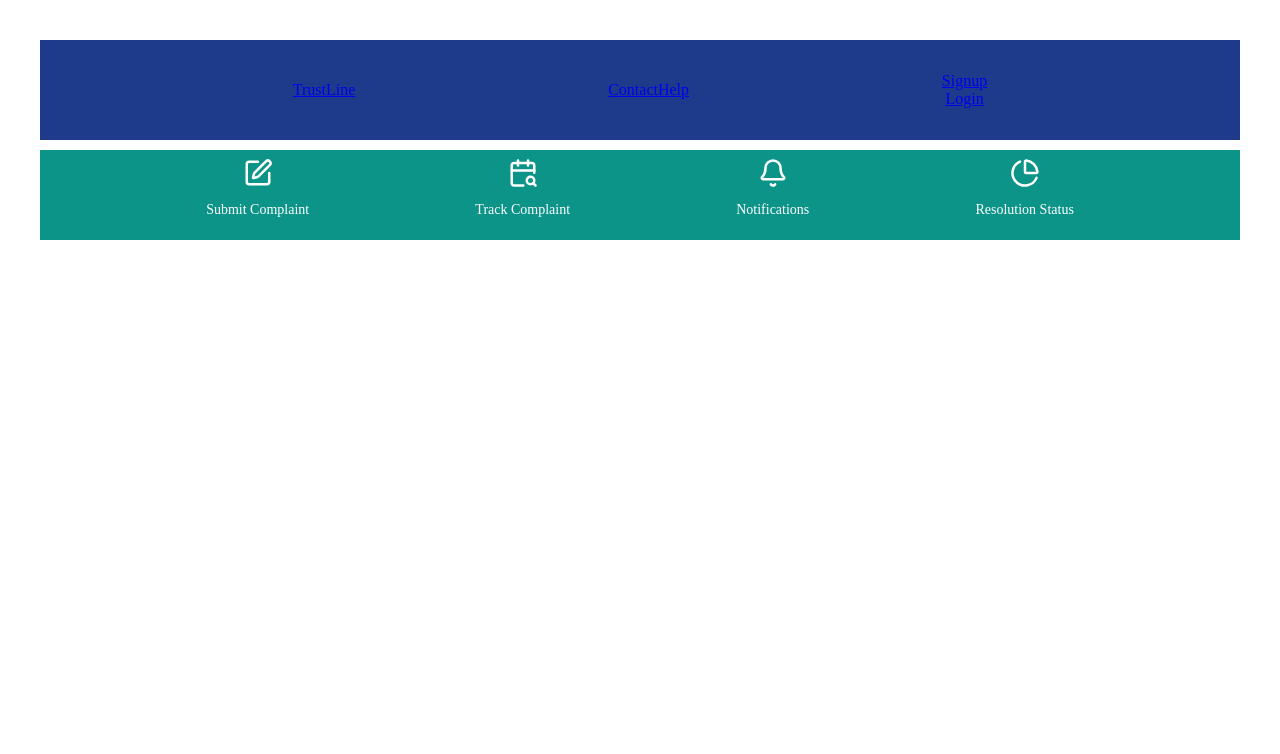
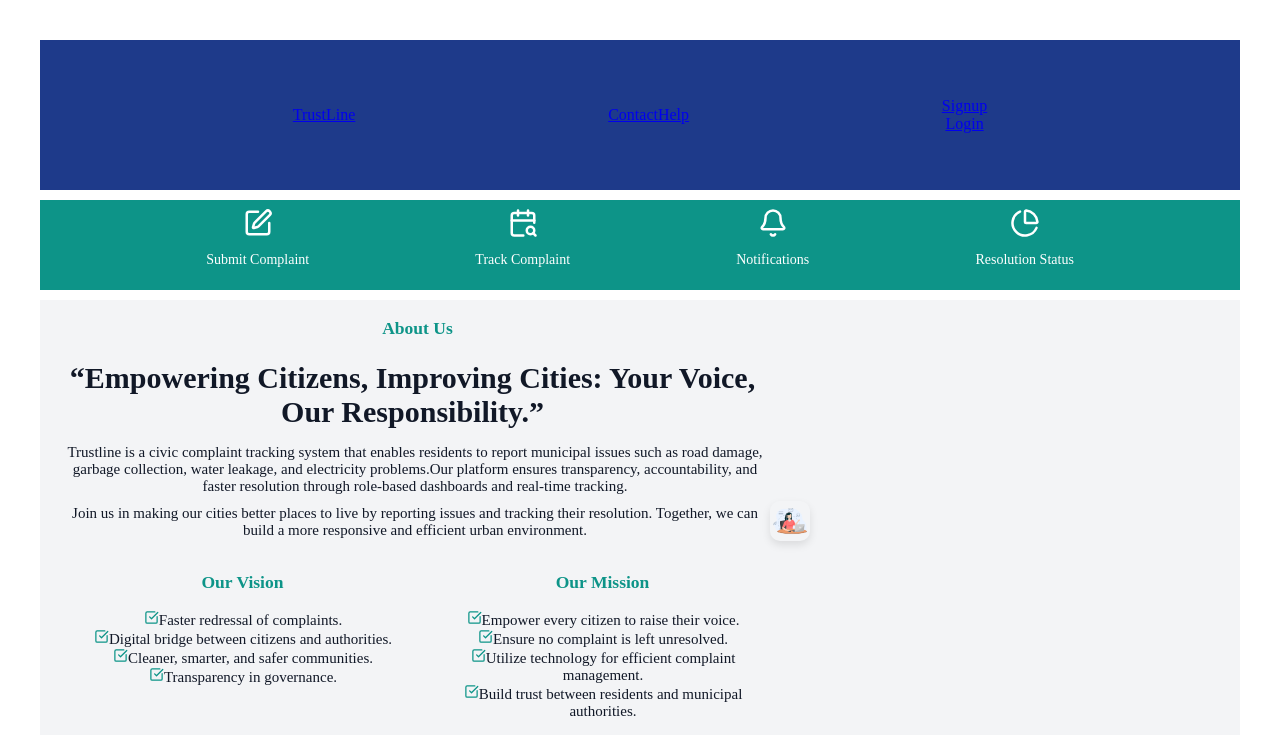
Before and after one commit to Prachi-Gupta-01/Trustline, a React (Vite) app in the folder trustFront/my-app/: page / in a window 1280 px wide. Shown: the top 754 px of the page. Built offline with nearby package versions, Linux system fonts and the light colour scheme; the HTML template or start-up script is replaced by a standard one.

Commit message:
about section added and edited

```diff
--- a/trustFront/my-app/src/assets/assets.js
+++ b/trustFront/my-app/src/assets/assets.js
@@ -1,6 +1,8 @@
 import logo from './logo.png';
+import aboutphoto from './aboutphoto.png';
 
 export const assets = {
-    logo
+    logo,
+    aboutphoto
 
 };
--- /dev/null
+++ b/trustFront/my-app/src/component/About/About.css
@@ -0,0 +1,58 @@
+.about{
+    background-color: #F3F4F6;
+    margin-top: 10px;
+    display: flex;
+    flex-direction:row;
+    align-items: center;
+
+}
+.aboutLeft{
+    width:60%;
+    display: flex;
+    flex-direction: column;
+    /* border:solid 1px #0D9488; */
+    color: #111827;
+    font-size:15px;
+    padding-left:10px;
+}
+.h{
+    color:#0D9488;
+    padding-left:15px;
+}
+.list{
+    list-style:none;
+    margin-left:-24px;
+}
+.quote{
+    /* font-style: italic; */
+    margin-top:5px;
+
+    padding-left: 5px;
+    color: #111827;
+}
+.ptext{
+    padding-left: 10px;
+    margin-top:-5px;
+}
+.aboutRight{
+    width:40%;
+}
+.vm{
+    display: flex;
+    flex-direction: row;
+}
+.b1{
+    width: 50%;
+    padding-left:10px;
+
+}
+.imagecontainer{
+    width:40%;
+}
+.aboutphoto{
+    width:40px;
+    height: auto;
+    border-radius: 10px;
+    box-shadow: 0 4px 8px rgba(0, 0, 0, 0.1);
+    margin-top:10px;
+}
--- /dev/null
+++ b/trustFront/my-app/src/component/About/About.jsx
@@ -0,0 +1,44 @@
+import "./About.css";
+import { SquareCheckBig } from "lucide-react";
+import { assets } from "../../assets/assets";
+
+const About = () => {
+    return(
+        <div className="about">
+            <div className="aboutLeft">
+                <h3 className="h">About Us</h3>
+                <h1 className="quote">“Empowering Citizens, Improving Cities: Your Voice, Our Responsibility.”</h1>
+                <p className="ptext">Trustline is a civic complaint tracking system that enables residents to report municipal issues such as road damage, garbage collection, water leakage, and electricity problems.Our platform ensures transparency, accountability, and faster resolution through role-based dashboards and real-time tracking.</p>
+                <p className="ptext">Join us in making our cities better places to live by reporting issues and tracking their resolution. Together, we can build a more responsive and efficient urban environment.</p>
+                <div className="vm">
+                    <div className="b1">
+                        <h3 className="h">Our Vision</h3>
+                        <ul className="list">
+                            <li><SquareCheckBig  size={15} style={{color:"#0D9488"}}/>Faster redressal of complaints.</li>
+                            <li><SquareCheckBig size={15} style={{color:"#0D9488"}}/>Digital bridge between citizens and authorities.</li>
+                            <li><SquareCheckBig size={15} style={{color:"#0D9488"}}/>Cleaner, smarter, and safer communities.</li>
+                            <li><SquareCheckBig size={15} style={{color:"#0D9488"}}/>Transparency in governance.</li>
+                        </ul>
+                    </div>
+                    <div className="b1">
+                        <h3 className="h">Our Mission</h3>
+                        <ul className="list">
+                            <li><SquareCheckBig size={15} style={{color:"#0D9488"}}/>Empower every citizen to raise their voice.</li>
+                            <li><SquareCheckBig size={15} style={{color:"#0D9488"}}/>Ensure no complaint is left unresolved.</li>
+                            <li><SquareCheckBig size={15} style={{color:"#0D9488"}}/>Utilize technology for efficient complaint management.</li>
+                            <li><SquareCheckBig size={15} style={{color:"#0D9488"}}/>Build trust between residents and municipal authorities.</li>
+                        </ul>
+                    </div>
+                </div>
+            </div>
+            <div className="aboutright">
+                <div>
+                    <img src={assets.aboutphoto} alt="aboutphoto" className="aboutphoto"/>
+                </div>
+
+
+            </div>
+        </div>
+    )
+}
+export default About;
--- a/trustFront/my-app/src/component/Navbar/Navbar.css
+++ b/trustFront/my-app/src/component/Navbar/Navbar.css
@@ -1,7 +1,7 @@
 .navbar{
     background-color: #1e3a8a;
     color: #fff;
-    height: 100px;
+    height: 150px;
     display: flex;
     flex-direction: row;
     justify-content: space-evenly;
--- a/trustFront/my-app/src/pages/Home/Home.jsx
+++ b/trustFront/my-app/src/pages/Home/Home.jsx
@@ -1,4 +1,6 @@
 import Header from "../../component/header/header";
+import "./Home.css";
+import About from "../../component/About/About";
 
 
 
@@ -6,6 +8,7 @@ const Home=()=> {
     return(
         <div className="home">
             <Header/>
+            <About/>
         </div>
     )
 }
```
Also changed, not shown: trustFront/my-app/src/assets/aboutphoto.png (added).
